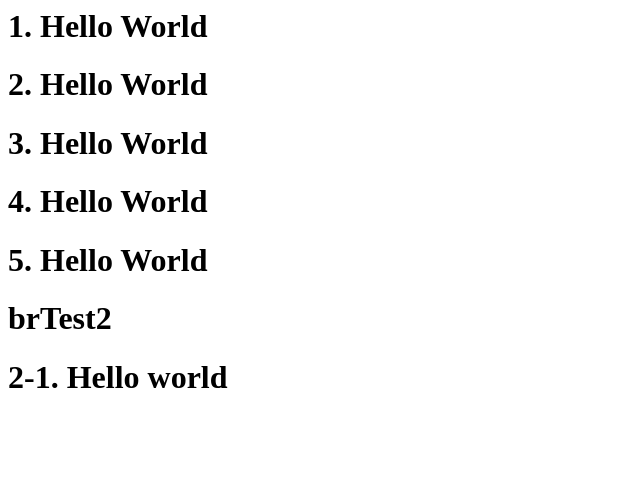
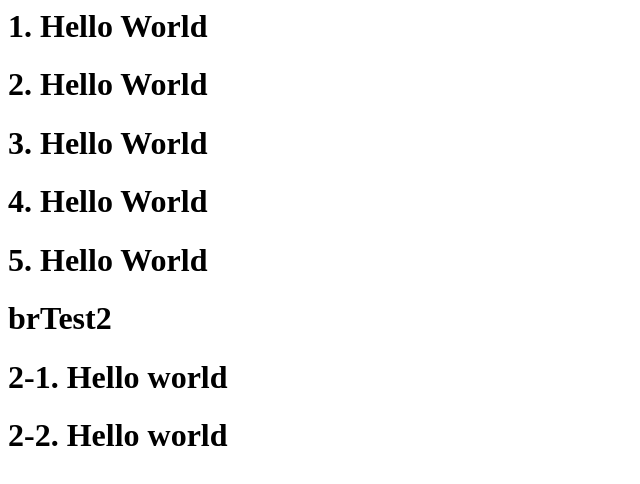
Before and after one commit to xyznn/OSS_3, a plain HTML site: page index.html in a window 1280 px wide. Shown: the whole page, without its empty margins (0-640 px from the left). Drawn offline with Linux system fonts and the light colour scheme.

Commit message:
brTest2 second commit

```diff
--- a/index.html
+++ b/index.html
@@ -13,6 +13,7 @@
 
         <h1>brTest2</h1>
         <h1>2-1. Hello world</h1>
+        <h1>2-2. Hello world</h1>
 
     </body>
 
```
